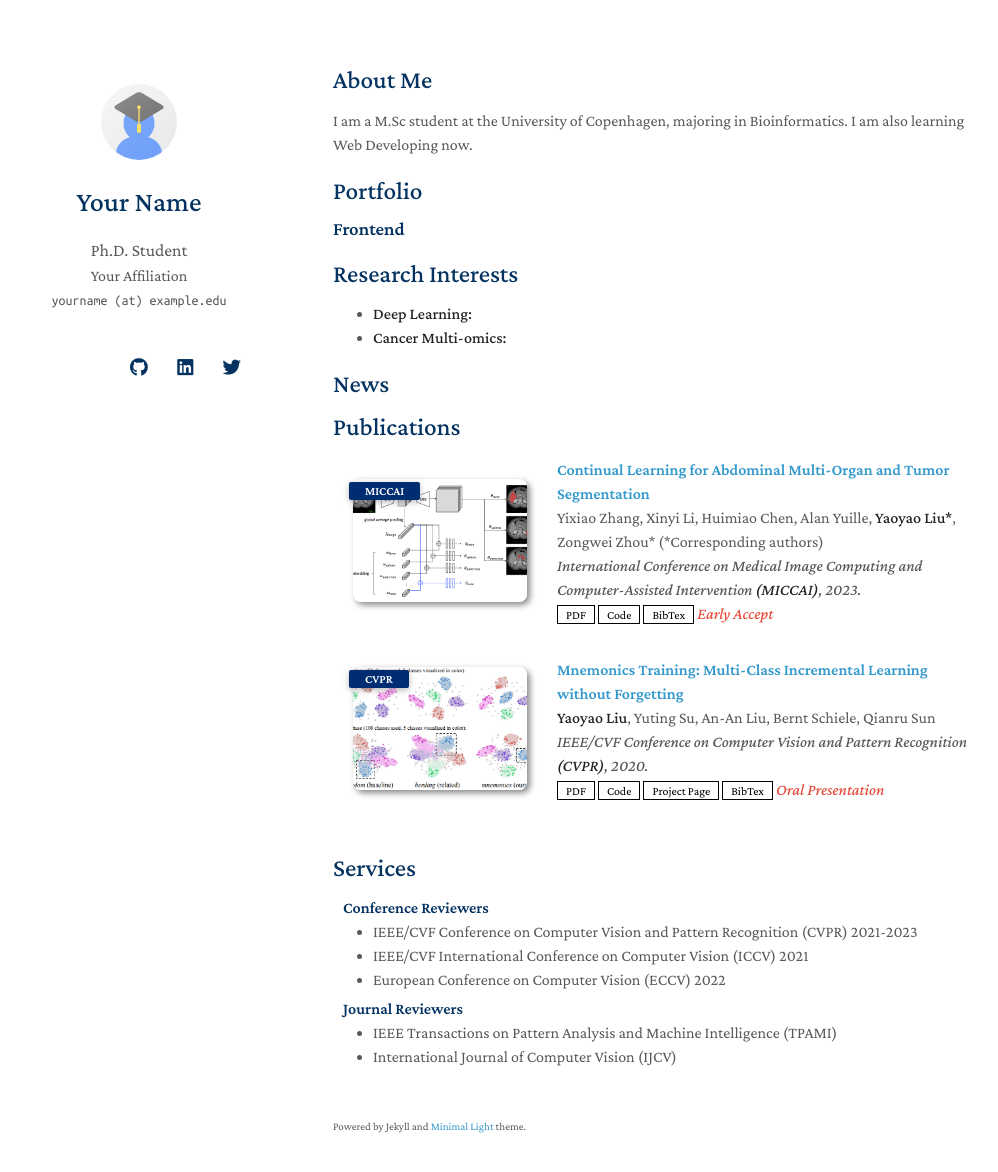
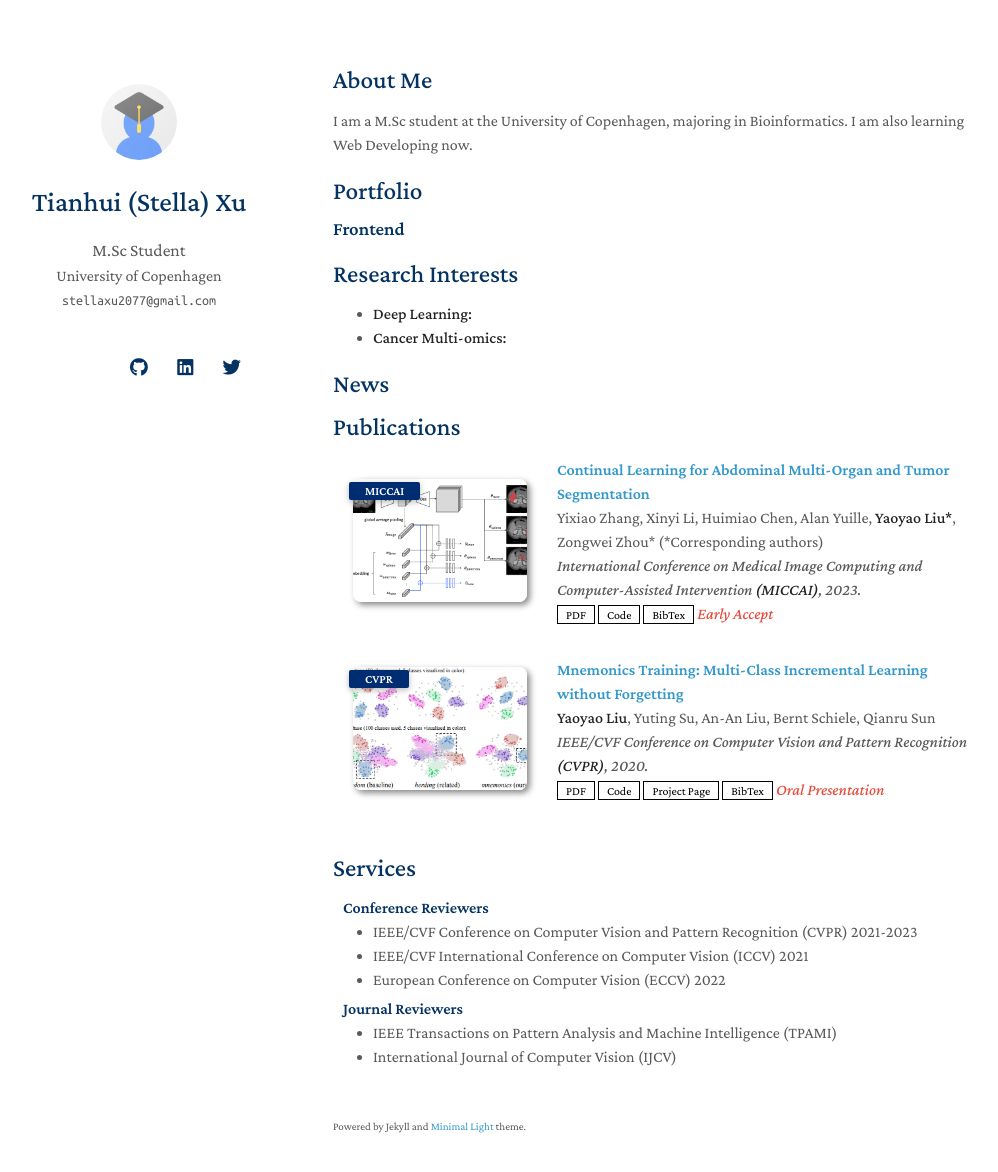
Before and after one commit to stellaxu2077/stellaxu2077.github.io, a Jekyll site: the page built from index.md, in a window 1280 px wide and 1207 px high. Shown: the top 1172 px of the window, without its empty margins (137-1135 px from the left). Built offline with Jekyll 4.4.1, drawn with Linux system fonts in a browser that asks for light colours; nearby versions of some CDN libraries; a style sheet for code colours, icons or effects is not loaded; our own code applies the rules of GitHub Pages for plain Markdown files.

Commit message:
Update _config.yml

```diff
--- a/_config.yml
+++ b/_config.yml
@@ -1,8 +1,8 @@
 # Basic Information
-title: Your Name
-position: Ph.D. Student
-affiliation: Your Affiliation
-email: yourname (at) example.edu
+title: Tianhui (Stella) Xu
+position: M.Sc Student
+affiliation: University of Copenhagen
+email: stellaxu2077@gmail.com
 
 # Search Engine Optimization (SEO)
 # The following information is used to improve the website traffic from search engines, e.g., Google.
@@ -15,7 +15,7 @@ canonical: https://minimal-light-theme.yliu.me/
 google_scholar: https://scholar.google.com/
 cv_link: assets/files/curriculum_vitae.pdf
 github_link: https://github.com/
-linkedin: https://www.linkedin.com/
+linkedin: https://www.linkedin.com/in/tianhui-xu-1131ab255/
 twitter: https://twitter.com/
 
 # Images (e.g., your profile picture and your website's favicon)
```
